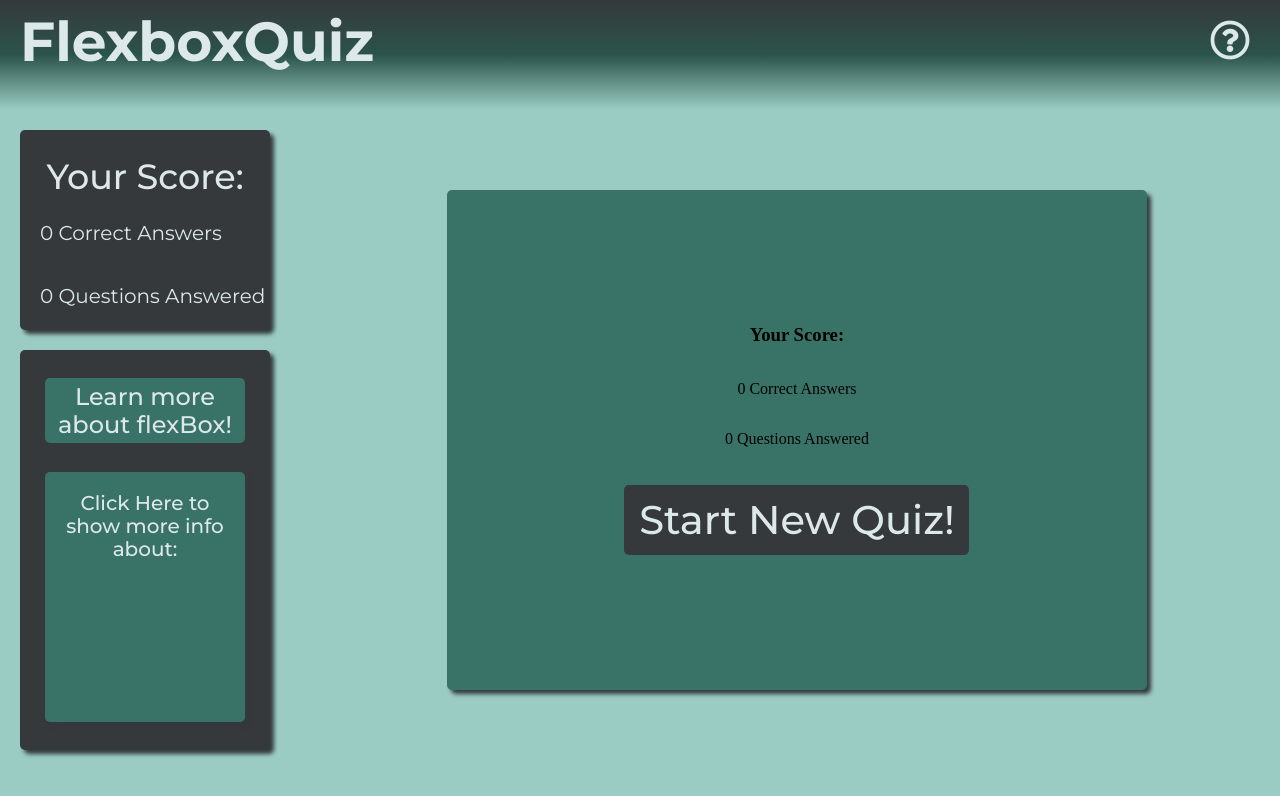
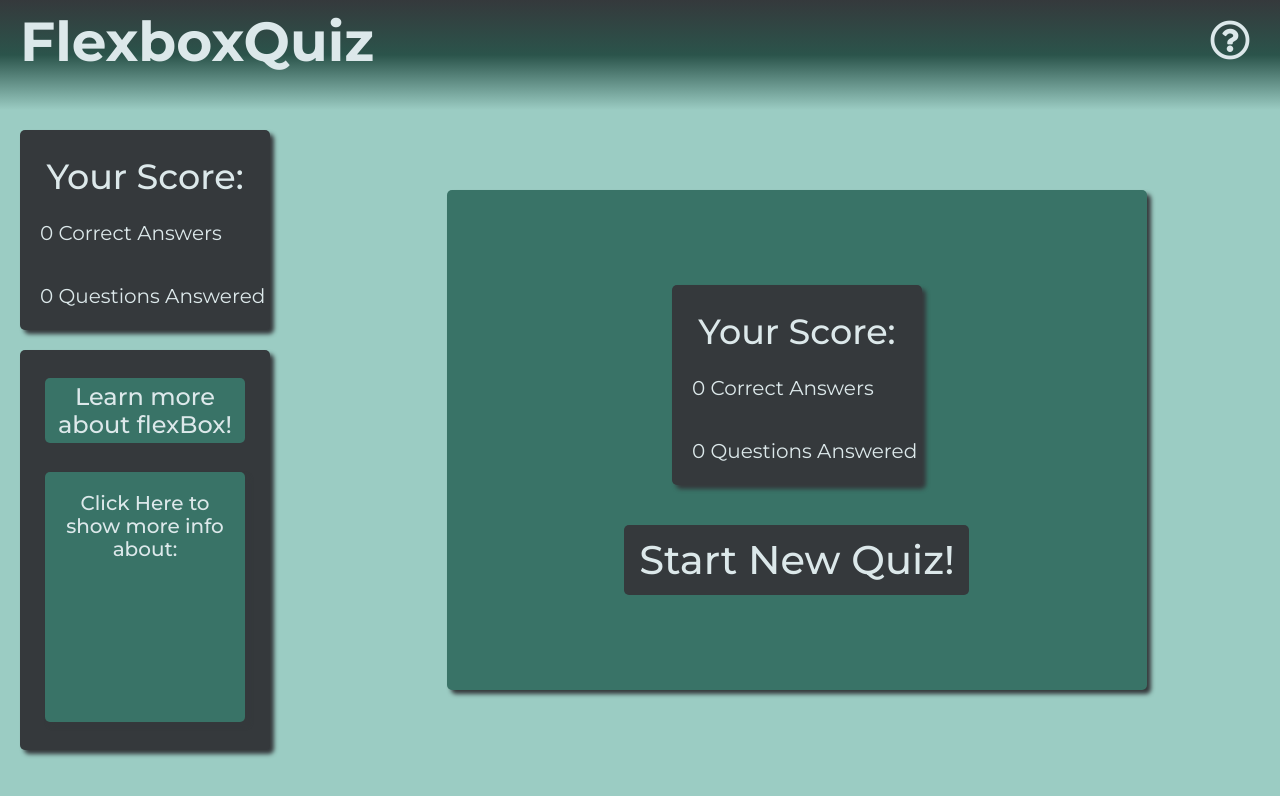
Before and after one commit to dylhof/flexbox-memoize, a React (Create React App) app: page / in a window 1280 px wide. Both pictures are taken after a click on the button "Start New Quiz". Shown: the top 796 px of the page. Built offline with nearby package versions, Linux system fonts and the light colour scheme; no server answers.

Commit message:
Style for end score

```diff
--- a/src/App/App.js
+++ b/src/App/App.js
@@ -92,7 +92,7 @@ class App extends Component {
     localStorage.setItem('questions', JSON.stringify(this.state.questions));
     this.setState({ answeredQuestions: 0 }, this.updateQuestion);
     this.setState({ correctAnswers: 0 })
-    this.setSetEndOfQuiz(false);
+    this.setEndOfQuiz(false);
     this.setState({ quizStarted: true });
     localStorage.removeItem('answeredQuestions');
   }
@@ -222,9 +222,11 @@ class App extends Component {
 
       {endOfQuiz &&
         <div className='button-div'>
-          <h3>Your Score:</h3>
-          <p>{correctAnswers} Correct Answers</p>
-          <p>{answeredQuestions} Questions Answered</p>
+          <div className='score-div'>
+            <h3>Your Score:</h3>
+            <p>{correctAnswers} Correct Answers</p>
+            <p>{answeredQuestions} Questions Answered</p>
+          </div>
           <button className='start-button' fonClick={this.newQuestionOrder}>Start New Quiz!</button>
           {(incorrect.length > 0) &&
           <button className='wrong-button' onClick={this.reviewIncorrect}>Retry questions I got wrong</button>}
--- a/src/Aside/Aside.js
+++ b/src/Aside/Aside.js
@@ -4,7 +4,7 @@ import Info from '../Info/Info.js';
 function Aside(props) {
   return (
     <aside className='aside'>
-      <div className='aside-score-div'>
+      <div className='score-div'>
         <h3>Your Score:</h3>
         <p>{props.correctAnswers} Correct Answers</p>
         <p>{props.answeredQuestions} Questions Answered</p>
--- a/src/styles/_Aside.scss
+++ b/src/styles/_Aside.scss
@@ -2,12 +2,13 @@ aside {
   grid-area: aside;
 }
 
-.aside-score-div {
+.score-div {
   @include divs($grey, $grey, 200px, 250px);
   display: flex;
   margin: 20px;
   justify-content: center;
   flex-direction: column;
+  z-index: 2;
 
   h3 {
     @include font($text-green, 35px, 500);
--- a/src/styles/_Instructions.scss
+++ b/src/styles/_Instructions.scss
@@ -1,6 +1,6 @@
 .instructions-div {
   @include divs($grey, $grey, 300px, 400px);
-  z-index: 2;
+  z-index: 3  ;
   position: absolute;
   top: 200px;
   right: 350px;
```
